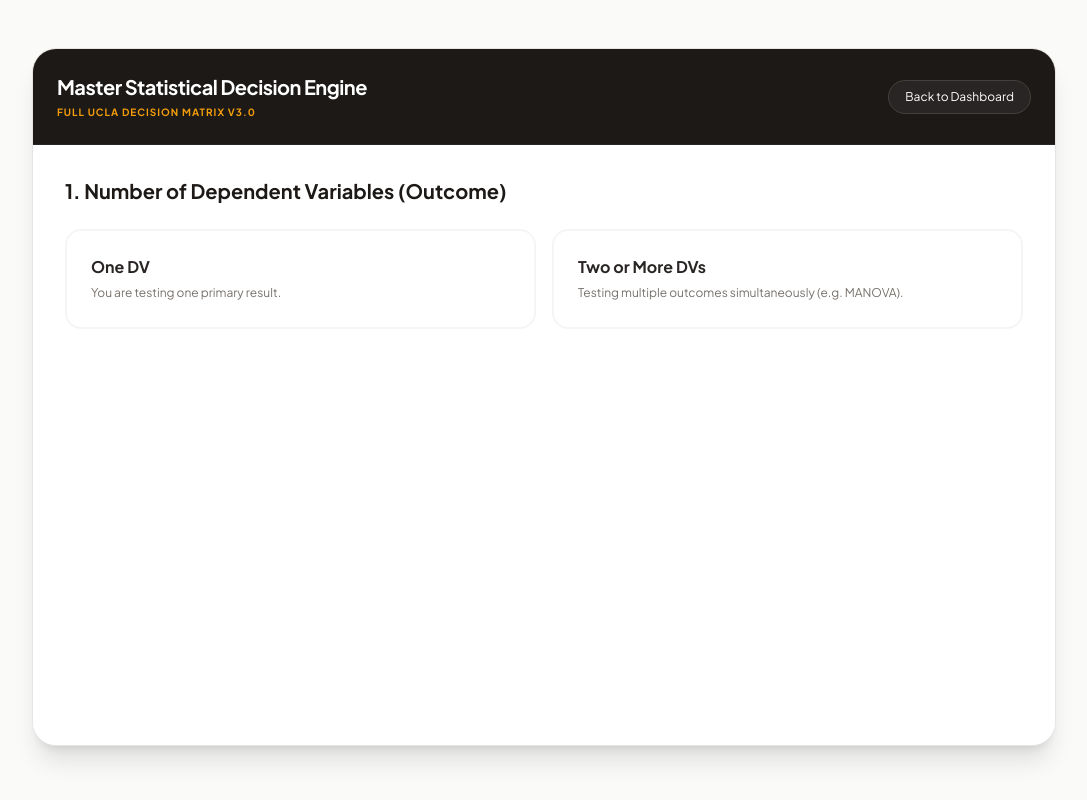
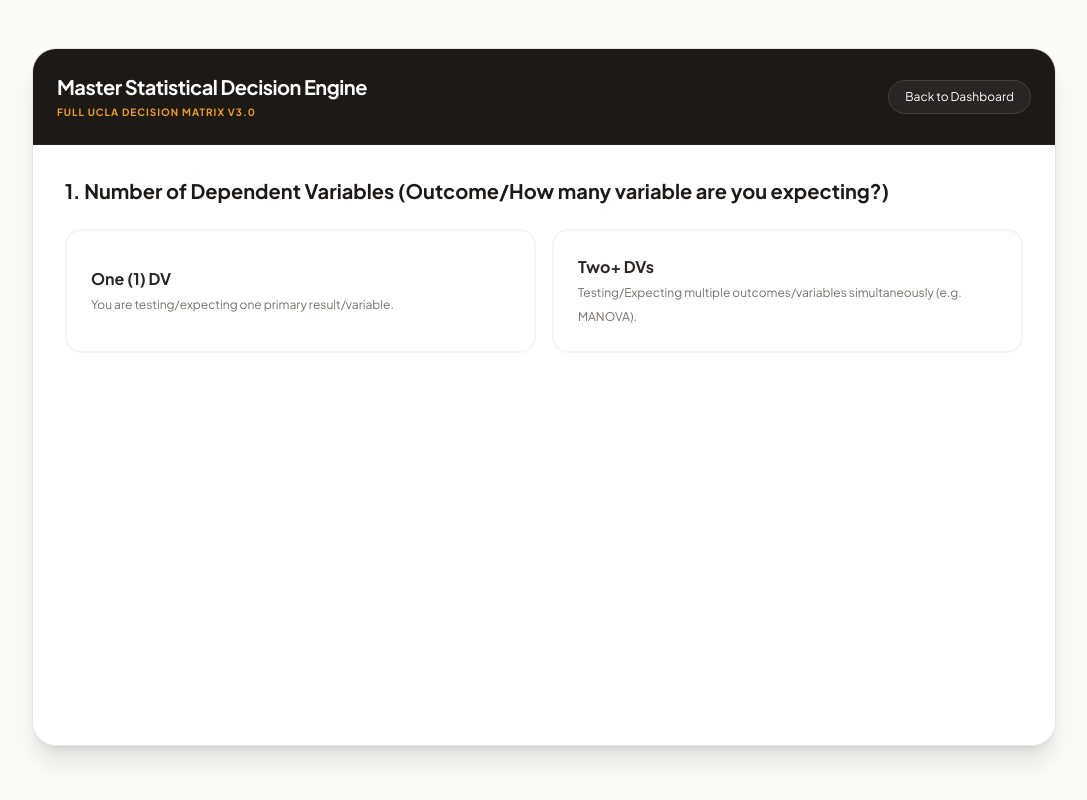
Before and after one commit to JustMonikaa/STEM124Capstone, a plain HTML site: page lsfraven.html in a window 1280 px wide. Shown: the whole page, without its empty margins (96-1183 px from the left). Drawn offline with nearby package versions, Linux system fonts and the light colour scheme.

Commit message:
Update lsfraven.html

```diff
--- a/lsfraven.html
+++ b/lsfraven.html
@@ -29,15 +29,15 @@
             <div class="p-8 min-h-[600px] bg-white">
 
                 <div id="stats-step-1" class="stats-step active">
-                    <h4 class="text-xl font-bold mb-6 text-stone-900">1. Number of Dependent Variables (Outcome)</h4>
+                    <h4 class="text-xl font-bold mb-6 text-stone-900">1. Number of Dependent Variables (Outcome/How many variable are you expecting?)</h4>
                     <div class="grid grid-cols-1 sm:grid-cols-2 gap-4">
                         <button onclick="selectStatsStep(1, '1')" class="p-6 border-2 border-stone-100 rounded-2xl text-left hover:border-amber-500 hover:bg-amber-50 transition">
-                            <span class="block font-bold">One DV</span>
-                            <span class="text-xs text-stone-500">You are testing one primary result.</span>
+                            <span class="block font-bold">One (1) DV</span>
+                            <span class="text-xs text-stone-500">You are testing/expecting one primary result/variable.</span>
                         </button>
                         <button onclick="selectStatsStep(1, 'multi')" class="p-6 border-2 border-stone-100 rounded-2xl text-left hover:border-amber-500 hover:bg-amber-50 transition">
-                            <span class="block font-bold">Two or More DVs</span>
-                            <span class="text-xs text-stone-500">Testing multiple outcomes simultaneously (e.g. MANOVA).</span>
+                            <span class="block font-bold">Two+ DVs</span>
+                            <span class="text-xs text-stone-500">Testing/Expecting multiple outcomes/variables simultaneously (e.g. MANOVA).</span>
                         </button>
                     </div>
                 </div>
@@ -72,11 +72,11 @@
                             <span class="text-xs text-stone-500">Comparing group to a known constant.</span>
                         </button>
                         <button onclick="selectStatsStep(3, '1')" class="p-6 border-2 border-stone-100 rounded-2xl text-left hover:border-amber-500 hover:bg-amber-50 transition">
-                            <span class="block font-bold">One IV</span>
+                            <span class="block font-bold">One (1) IV</span>
                             <span class="text-xs text-stone-500">Testing one cause/grouping factor.</span>
                         </button>
                         <button onclick="selectStatsStep(3, 'multi')" class="p-6 border-2 border-stone-100 rounded-2xl text-left hover:border-amber-500 hover:bg-amber-50 transition">
-                            <span class="block font-bold">Two or More IVs</span>
+                            <span class="block font-bold">Two+ IVs</span>
                             <span class="text-xs text-stone-500">Testing multiple factors or interactions.</span>
                         </button>
                     </div>
```
